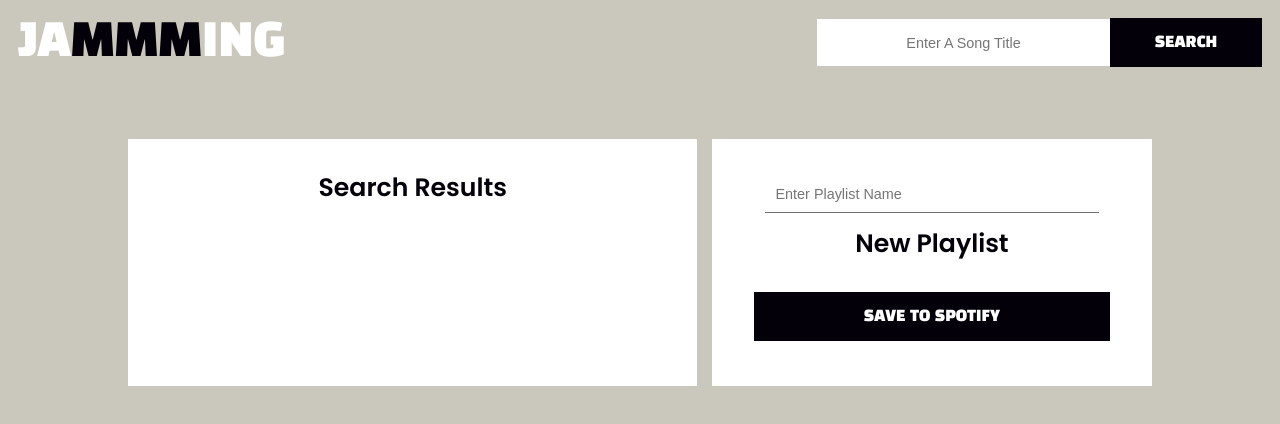
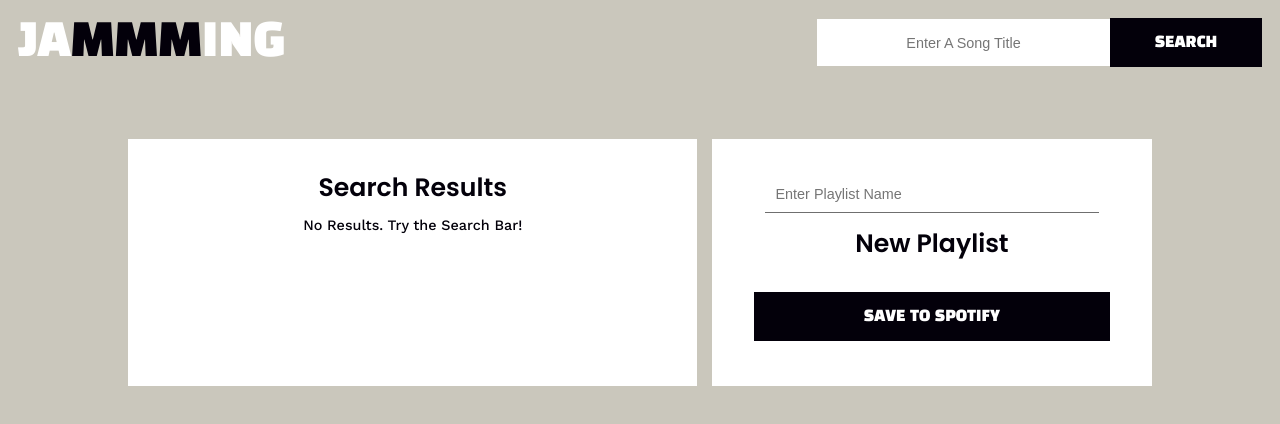
Before and after one commit to tabby42/jamming, a React (Create React App) app: page / in a window 1280 px wide. Shown: the top 424 px of the page. Built offline with nearby package versions, Linux system fonts and the light colour scheme; a web font is replaced by a local one.

Commit message:
check if tracks array is empty

```diff
--- a/src/Components/SearchResults/SearchResults.js
+++ b/src/Components/SearchResults/SearchResults.js
@@ -8,7 +8,7 @@ class SearchResults extends Component {
 		return (
 			<div className="SearchResults">
 			  <h3>Search Results</h3>
-				<p>{this.props.tracks === undefined ? 'No Results. Try the Search Bar!' : ''}</p>
+				<p>{this.props.tracks === undefined || this.props.tracks.length === 0 ? 'No Results. Try the Search Bar!' : ''}</p>
 			  	<TrackList tracks={this.props.tracks} onAdd={this.props.onAdd} isRemoval={false} />
 			</div>
 		);
```
